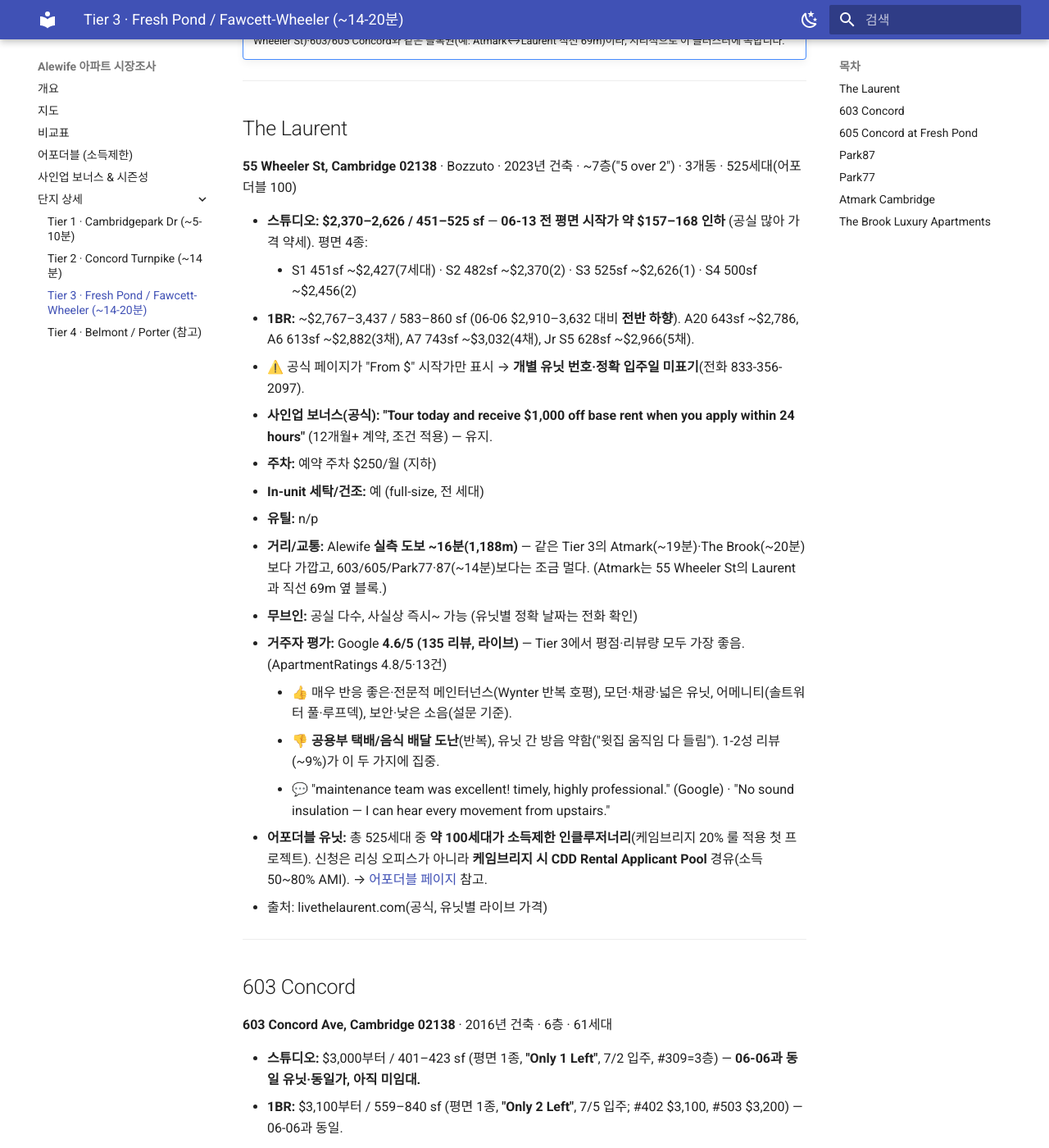
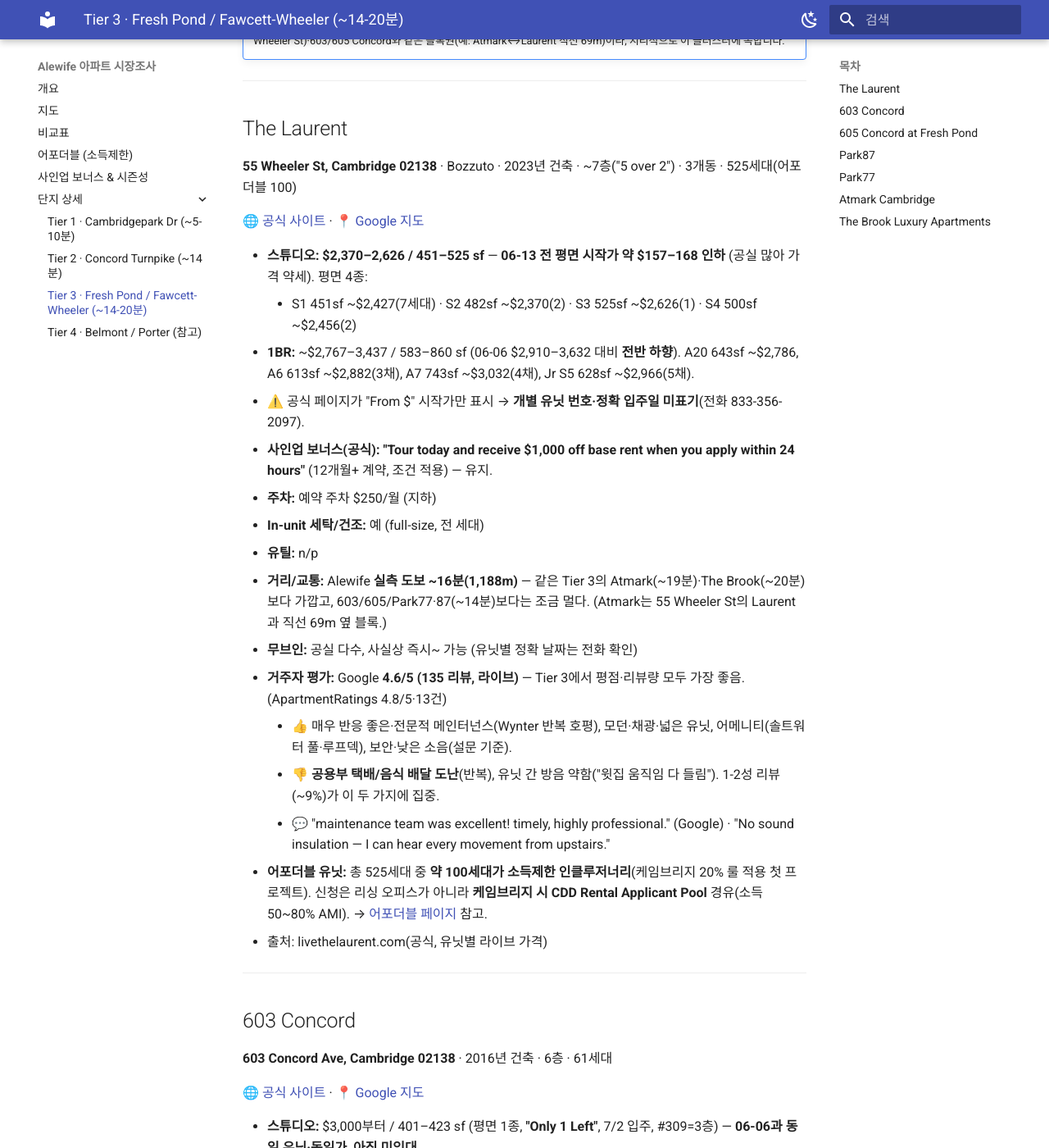
Before and after one commit to youngshk/boston-moving, an MkDocs documentation site: the page built from docs/tier3.md, in a window 1280 px wide and 1400 px high, scrolled down 349 px. Shown: the whole window at 82% size. Built offline with MkDocs 1.6.1 and Material for MkDocs 9.7.7, drawn with Linux system fonts in a browser that asks for light colours; some of the changed text lies outside the part shown.

Commit message:
단지 상세에 공식 웹사이트·Google 지도 클릭 링크 추가 (17곳 전부)
각 단지 주소 줄 아래에 "🌐 공식 사이트 · 📍 Google 지도" 클릭 링크 추가.
Google 지도는 단지명+주소 검색 링크, 공식 사이트는 검증된 도메인(Vox는 RentCafe 공식 피드).

Co-Authored-By: Claude Opus 4.8 (1M context) <noreply@anthropic.com>

```diff
--- a/docs/tier3.md
+++ b/docs/tier3.md
@@ -9,6 +9,8 @@ Fresh Pond 저수지 인근 Cambridge Highlands(02138) 클러스터 + 바로 붙
 
 ## The Laurent
 **55 Wheeler St, Cambridge 02138** · Bozzuto · 2023년 건축 · ~7층("5 over 2") · 3개동 · 525세대(어포더블 100)
+
+🌐 [공식 사이트](https://www.livethelaurent.com) · 📍 [Google 지도](https://www.google.com/maps/search/The+Laurent+55+Wheeler+St+Cambridge+MA)
 
 - **스튜디오:** **$2,370–2,626 / 451–525 sf** — **06-13 전 평면 시작가 약 $157–168 인하** (공실 많아 가격 약세). 평면 4종:
     - S1 451sf ~$2,427(7세대) · S2 482sf ~$2,370(2) · S3 525sf ~$2,626(1) · S4 500sf ~$2,456(2)
@@ -32,6 +34,8 @@ Fresh Pond 저수지 인근 Cambridge Highlands(02138) 클러스터 + 바로 붙
 ## 603 Concord
 **603 Concord Ave, Cambridge 02138** · 2016년 건축 · 6층 · 61세대
 
+🌐 [공식 사이트](https://www.603concord.com) · 📍 [Google 지도](https://www.google.com/maps/search/603+Concord+Ave+Cambridge+MA)
+
 - **스튜디오:** $3,000부터 / 401–423 sf (평면 1종, **"Only 1 Left"**, 7/2 입주, #309=3층) — **06-06과 동일 유닛·동일가, 아직 미임대.**
 - **1BR:** $3,100부터 / 559–840 sf (평면 1종, **"Only 2 Left"**, 7/5 입주; #402 $3,100, #503 $3,200) — 06-06과 동일.
 - **사인업 보너스:** **06-13 변경 — 공식 RentCafe에 "ANNOUNCING A LIMITED TIME SPECIAL: PLEASE CALL TODAY" 신규 등장**(내용 비공개, 06-06엔 "No offers"였음). 정확한 조건은 617-996-7051 확인. aggregator의 "1개월 무료"는 여전히 미확인.
@@ -51,6 +55,8 @@ Fresh Pond 저수지 인근 Cambridge Highlands(02138) 클러스터 + 바로 붙
 ## 605 Concord at Fresh Pond
 **605 Concord Ave, Cambridge 02138** · 2025년 건축(신축, 오픈) · 6층 · 49세대
 
+🌐 [공식 사이트](https://www.605concord.com) · 📍 [Google 지도](https://www.google.com/maps/search/605+Concord+Ave+Cambridge+MA)
+
 - **스튜디오(공식 라이브 확인):** **$2,850부터 / 512 sf, 입주 6/19 확정** — 06-06의 6/19 vs 6/30 혼선은 **공식 사이트 기준 6/19로 확정.** 아직 미임대.
 - **1BR(공식 라이브):** 719 sf "전화 문의"(가격 미표기), "Micro 1 Bedroom" 575sf도 가격 미표기. 명시가 없는 상태 유지.
 - **사인업 보너스:** **06-13 명시 오퍼 없음 → "전화 문의"로 전환**(06-06의 "2BR 2개월 무료"도 사라짐).
@@ -65,6 +71,8 @@ Fresh Pond 저수지 인근 Cambridge Highlands(02138) 클러스터 + 바로 붙
 
 ## Park87
 **87 New St, Cambridge 02138** · Abodez/RentCafe 계열
+
+🌐 [공식 사이트](https://www.park87.com) · 📍 [Google 지도](https://www.google.com/maps/search/Park87+87+New+St+Cambridge+MA)
 
 - **스튜디오:** 없음 (1/2/3BR만)
 - **1BR:** 기본형 787sf "pricing upon request"(여전히 명시가 없음) · **"1 Bedroom Plus" 768–787 sf**: #112 $3,100 (6/15 입주, 06-06부터 잔존·임박) + **#405 $3,250 신규 추가(6/15)**.
@@ -83,6 +91,8 @@ Fresh Pond 저수지 인근 Cambridge Highlands(02138) 클러스터 + 바로 붙
 
 ## Park77
 **77 New St, Cambridge 02138** · Abodez/RentCafe 계열
+
+🌐 [공식 사이트](https://www.park77aptscambridge.com) · 📍 [Google 지도](https://www.google.com/maps/search/Park77+77+New+St+Cambridge+MA)
 
 - **스튜디오:** ~444 sf — **"Pricing upon request"** (06-06 ~$2,500–2,800대였으나 06-13엔 가격 비노출, 명시 가능 유닛 없음).
 - **1BR:** ~741 sf — **06-13 "Pricing upon request"로 숨김 전환**(06-06엔 #218 ~$3,325 "Only 1 Left" 8/6였음; 임대/비노출 확인 불가). 라이브 가능 유닛은 2BR뿐(#207 $4,600 6/29 등).
@@ -103,6 +113,8 @@ Fresh Pond 저수지 인근 Cambridge Highlands(02138) 클러스터 + 바로 붙
 ## Atmark Cambridge
 **80 Fawcett St, Cambridge 02138** · Greystar (공식 liveatmark.com) · 2014년 건축 · 5층 · 428세대 · *(2026-06-13 Tier 2→3 이동)*
 
+🌐 [공식 사이트](https://liveatmark.com) · 📍 [Google 지도](https://www.google.com/maps/search/Atmark+Cambridge+80+Fawcett+St+Cambridge+MA)
+
 - **스튜디오:** ~$2,575–2,717 / 569–588 sf (06-06 대비 소폭↓, 663sf 매물 소진·588sf S5 신규). 라이브(RentCafe): S5 #2-426 588sf $2,575 (6/20), S2 #373 569sf $2,622 (8/8).
 - **1BR (공식 라이브 확인):** **$2,817부터** / 725–740 sf — 740sf $2,817 (즉시입주), 725sf $2,933 (7/21), $2,974/$3,049/$3,054/$3,134 등(13개월 계약 기준). RentCafe 표기($2,990~)보다 공식 사이트가 더 낮음.
 - **사인업 보너스(공식 확인):** **"1 MONTH FREE BASE RENT!"** — 공식 사이트 배너에서 직접 확인(06-06의 "1개월 vs 0.5개월" 혼선 해소).
@@ -122,6 +134,8 @@ Fresh Pond 저수지 인근 Cambridge Highlands(02138) 클러스터 + 바로 붙
 
 ## The Brook Luxury Apartments
 **95 Fawcett St, Cambridge 02138** · 2021년 건축 · 5층 · 42세대 · *(2026-06-13 Tier 2→3 이동)*
+
+🌐 [공식 사이트](https://thebrookcambridge.com) · 📍 [Google 지도](https://www.google.com/maps/search/The+Brook+95+Fawcett+St+Cambridge+MA)
 
 - **스튜디오:** 없음 (1BR/2BR/3BR만)
 - **1BR:** $2,925–3,300 / 671–983 sf (평면 9종). 현재 공실(공식 availability):
```
Also changed, not shown: docs/tier1.md (+12 -0 lines), docs/tier2.md (+4 -0 lines), docs/tier4.md (+4 -0 lines).
